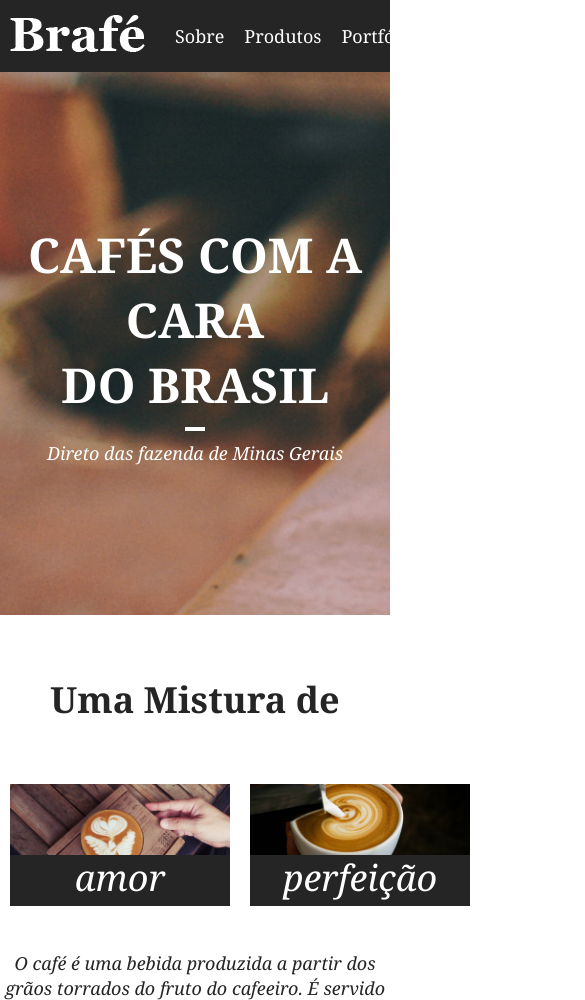
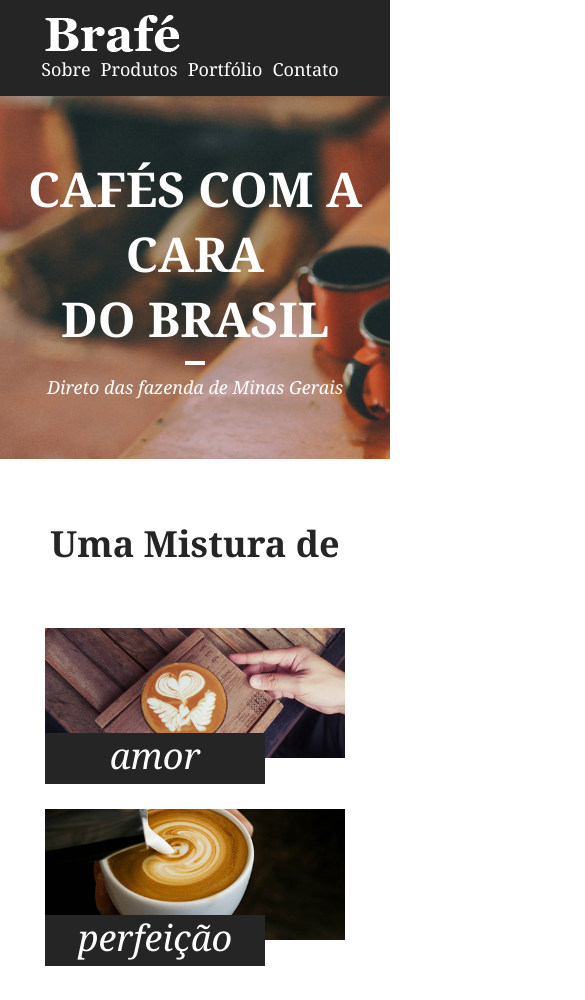
Before and after one commit to Feitosa777/Projeto-Braf-, a plain HTML site: page index.html in a window 390 px wide. Shown: the top 1000 px of the page, 585 px wide, since content can reach past the window. Drawn offline with Linux system fonts and the light colour scheme.

Commit message:
Responsivo

```diff
--- /dev/null
+++ b/css/responsivo.css
@@ -0,0 +1,36 @@
+@media screen and (max-width: 739px) {
+    .container{
+        flex-direction: column;
+        max-width: 300px;
+    }
+    .menu-nav{
+        margin: 0px;
+    }
+    .menu-logo{
+        margin: 0px;
+    }
+    .menu-nav ul li a{
+        padding-left: 0px;
+    }
+    .intro{
+        padding: 60px 0;
+    }
+
+    .sobre-item, .produtos-item, .locais-info, .locais-img{
+        margin-left: 0px;
+        margin-right: 0px;
+    }
+
+    .assine-info{
+        margin: 0 0 40px 0;
+    }
+
+    .assine-form{
+        margin: 0px;
+    }
+
+    .footer-img, footer p{
+        margin: 10px 0;
+    }
+
+}
--- a/index.html
+++ b/index.html
@@ -6,6 +6,7 @@
     <meta name="viewport" content="width=device-width, initial-scale=1.0">
     <title>Brafé - Cafeteria</title>
     <link rel="stylesheet" href="css/brafe.css">
+    <link rel="stylesheet" href="css/responsivo.css">
 </head>
 
 <body>
```
